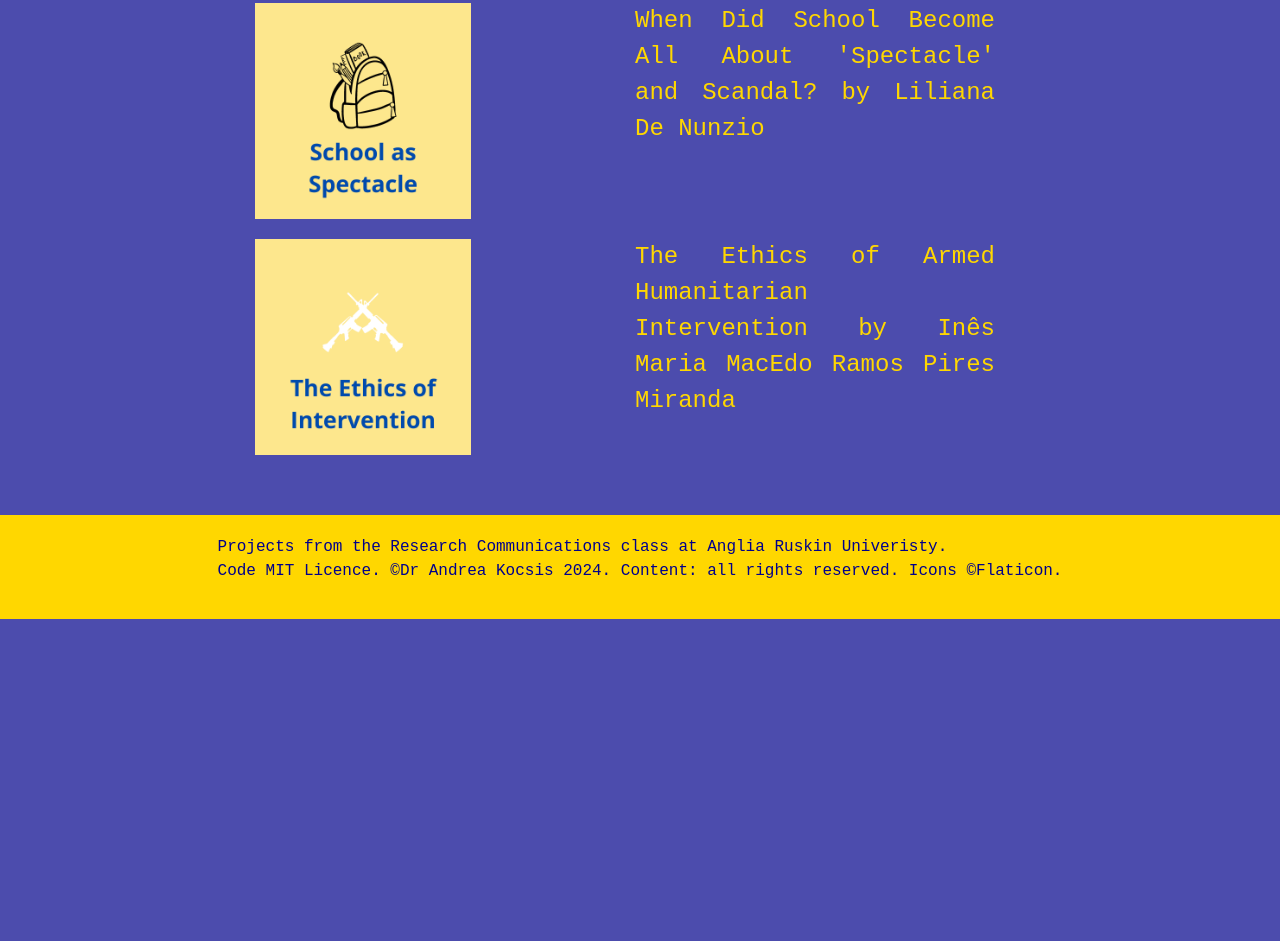
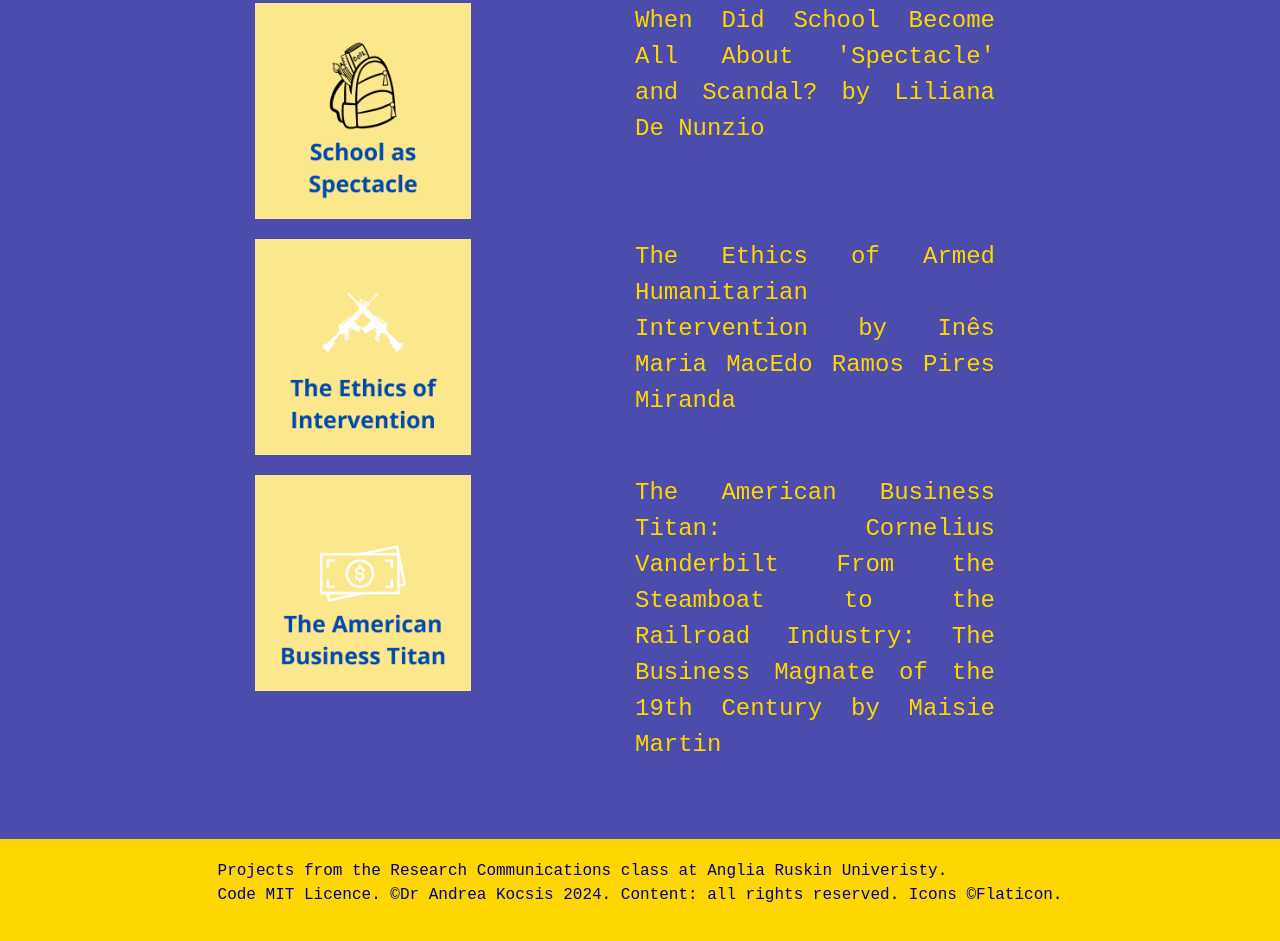
Before and after one commit to aurigandrea/ARUShowcase, a website built with webpack: page projects.html in a window 1280 px wide. Shown: the part 4609-5550 px from the top of the page. Before the commit the page ends 5228 px from the top, so only its background shows below. Built offline with nearby package versions, Linux system fonts and the light colour scheme.

Commit message:
extra projetc added

```diff
--- a/projects.html
+++ b/projects.html
@@ -198,6 +198,17 @@ The story of Anna Delvey and how she tricked half of New York's wealthy socialit
       </div>
     </div>
 
+       <div class='row'>
+      <div class='column'>
+        <a href="https://storymaps.arcgis.com/stories/fde3bb28eef54e21926f705663a9356e"><img src="../img/money.png" alt="money"></a>
+      </div>
+      <div class='column'>
+        <p>The American Business Titan: Cornelius Vanderbilt From the Steamboat to the Railroad Industry: The Business Magnate of the 19th Century by Maisie Martin</p>
+      </div>
+    </div>
+
+
+
       </div>
   </div>
  <footer>
--- a/script.js
+++ b/script.js
@@ -186,6 +186,8 @@ window.addEventListener('load', positionIcons);
     <li data-target="carouselMuseum" data-slide-to="0" class="active"></li>
     <li data-target="carouselMuseum" data-slide-to="1"></li>
     <li data-target="carouselMuseum" data-slide-to="2"></li>
+     <li data-target="carouselMuseum" data-slide-to="3"></li>
+
 </ol>
                     <div class="carousel-inner">
                         <div class="carousel-item active">
@@ -197,6 +199,10 @@ window.addEventListener('load', positionIcons);
                          <div class="carousel-item">
                            <a href="https://storymaps.arcgis.com/stories/bc6670773c3747739f328539be62739f"><img src="../img/india.png" alt="india"></a>
                         </div>
+                        <div class="carousel-item">
+                           <a href="https://storymaps.arcgis.com/stories/fde3bb28eef54e21926f705663a9356e"><img src="../img/money.png" alt="money"></a>
+                        </div>
+
 
                         <!-- Add more museum images here -->
                     </div>
```
Also changed, not shown: img/money.png (added).
